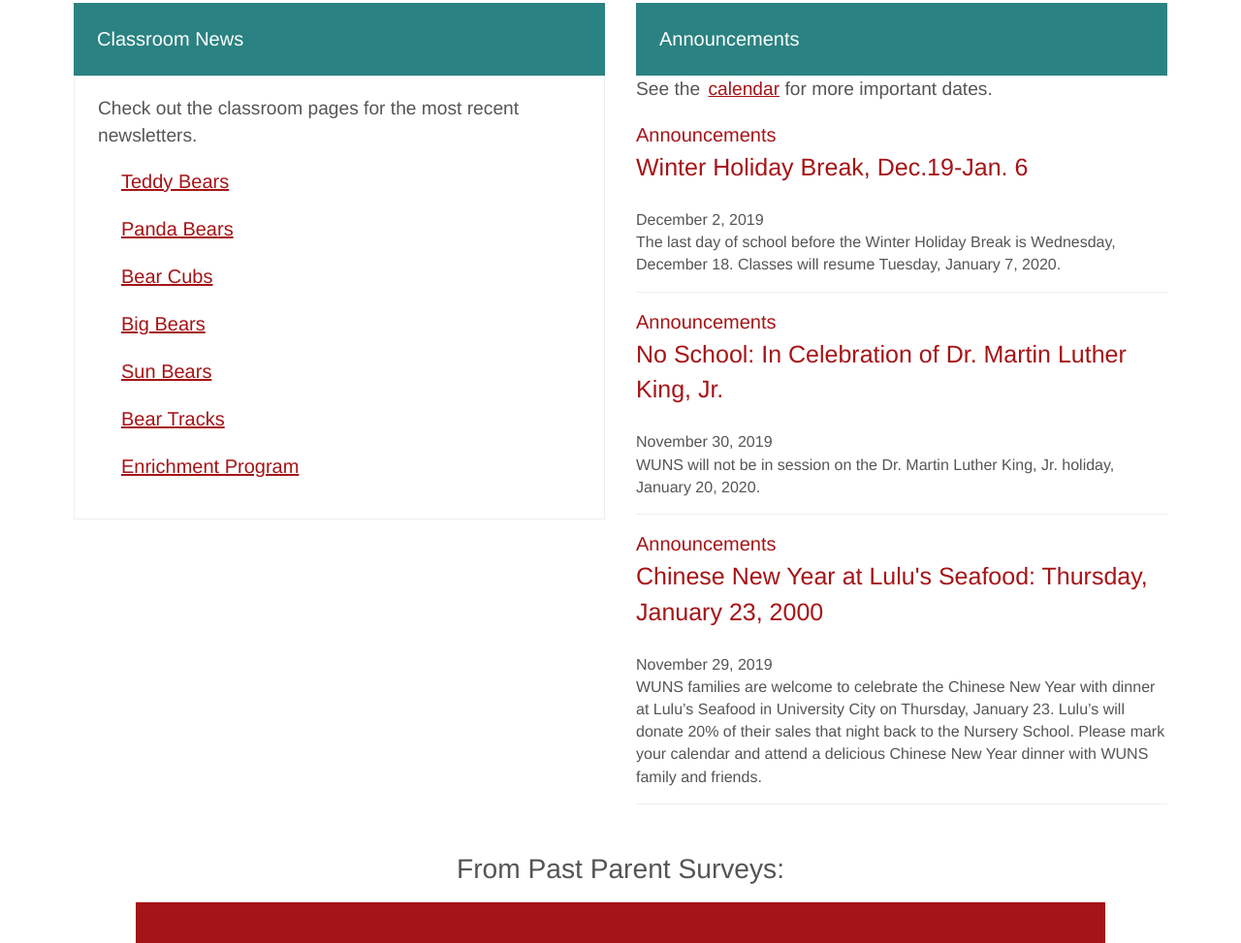
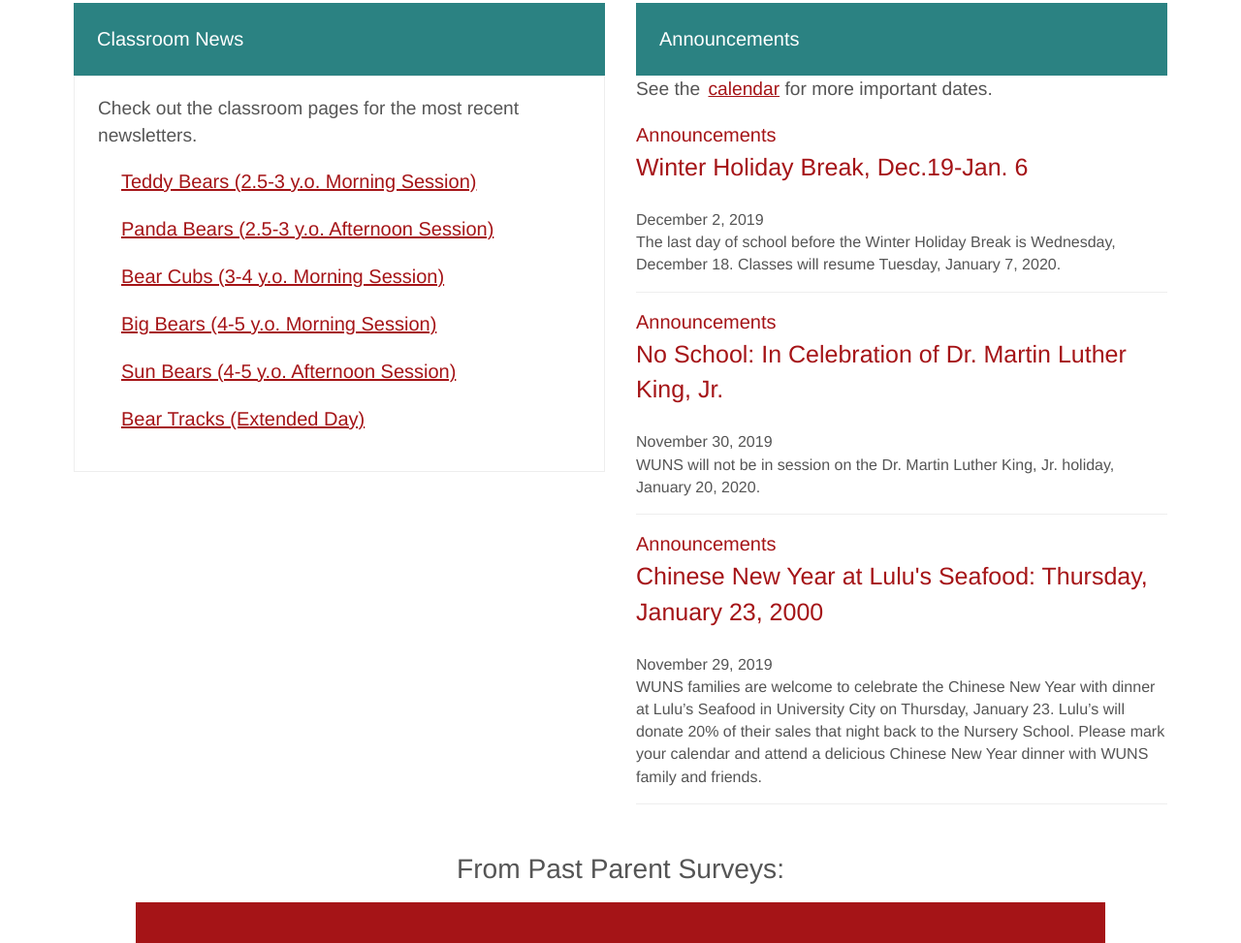
Before and after one commit to cse256-sp2023/information-foraging-project-mc-bri-zoe-maya, a website: page files/index.html in a window 1280 px wide. Shown: the part 1636-2609 px from the top of the page at 97% size. Drawn offline with nearby package versions, Linux system fonts and the light colour scheme; files that its build step writes are made by us from their sources; files whose address does not match are found by name.

```diff
--- a/files/index.html
+++ b/files/index.html
@@ -48,13 +48,13 @@
           <p>
             Check out the classroom pages for the most recent newsletters.
           </p>
-          <a id="teddy-bears" href="files/teddy_bears.html">Teddy Bears</a>
-          <a id="panda-bears" href="files/panda_bears.html">Panda Bears</a>
-          <a id="bear-cubs" href="files/bear_cubs.html">Bear Cubs</a>
-          <a id="big-bears" href="files/big_bears.html">Big Bears</a>
-          <a id="sun-bears" href="files/sun_bears.html">Sun Bears</a>
-          <a id="bear-tracks" href="files/bear_tracks.html">Bear Tracks</a>
-          <a id="enrichment-program" href="files/enrichment_programs.html">Enrichment Program</a>
+          <a id="teddy-bears" href="files/teddy_bears.html">Teddy Bears (2.5-3 y.o. Morning Session)</a>
+          <a id="panda-bears" href="files/panda_bears.html">Panda Bears (2.5-3 y.o. Afternoon Session)</a>
+          <a id="bear-cubs" href="files/bear_cubs.html">Bear Cubs (3-4 y.o. Morning Session)</a>
+          <a id="big-bears" href="files/big_bears.html">Big Bears (4-5 y.o. Morning Session)</a>
+          <a id="sun-bears" href="files/sun_bears.html">Sun Bears (4-5 y.o. Afternoon Session)</a>
+          <a id="bear-tracks" href="files/bear_tracks.html">Bear Tracks (Extended Day)</a>
+          <!-- <a id="enrichment-program" href="files/enrichment_programs.html">Enrichment Program</a> -->
         </div>
       </div>
       <div class="column" id="right-column">
```
